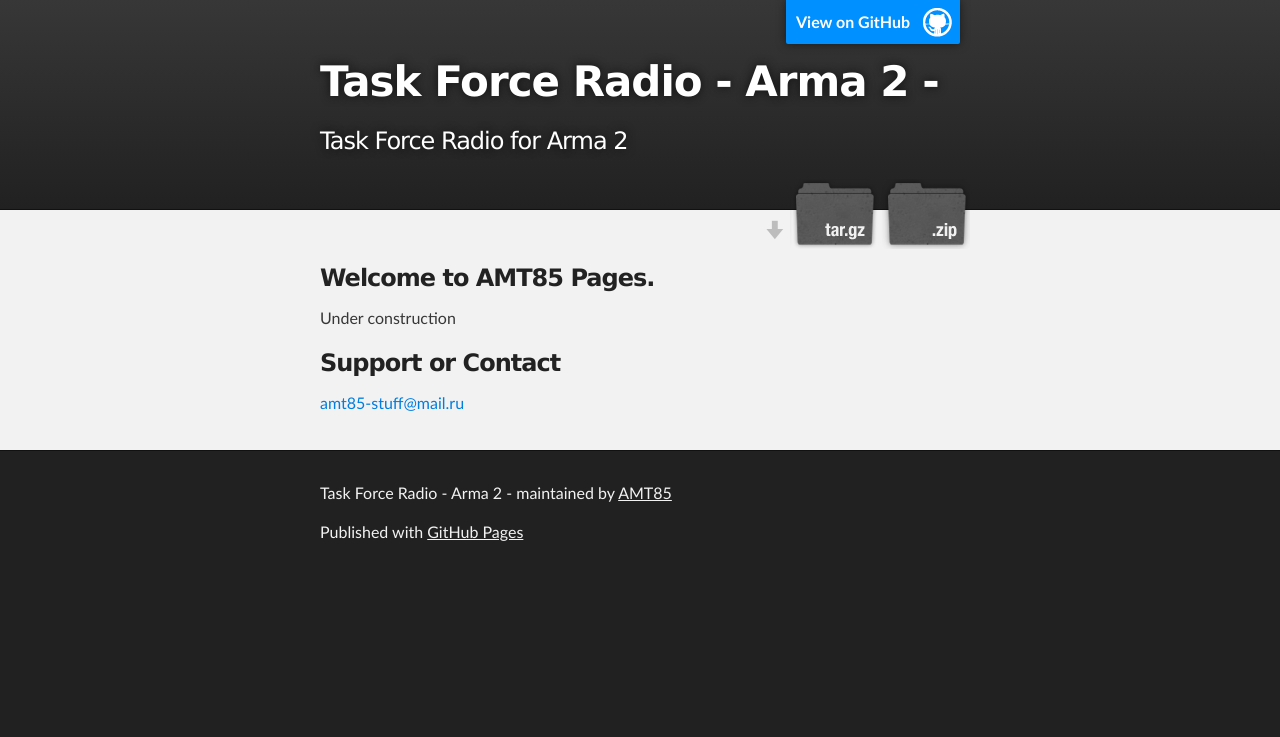
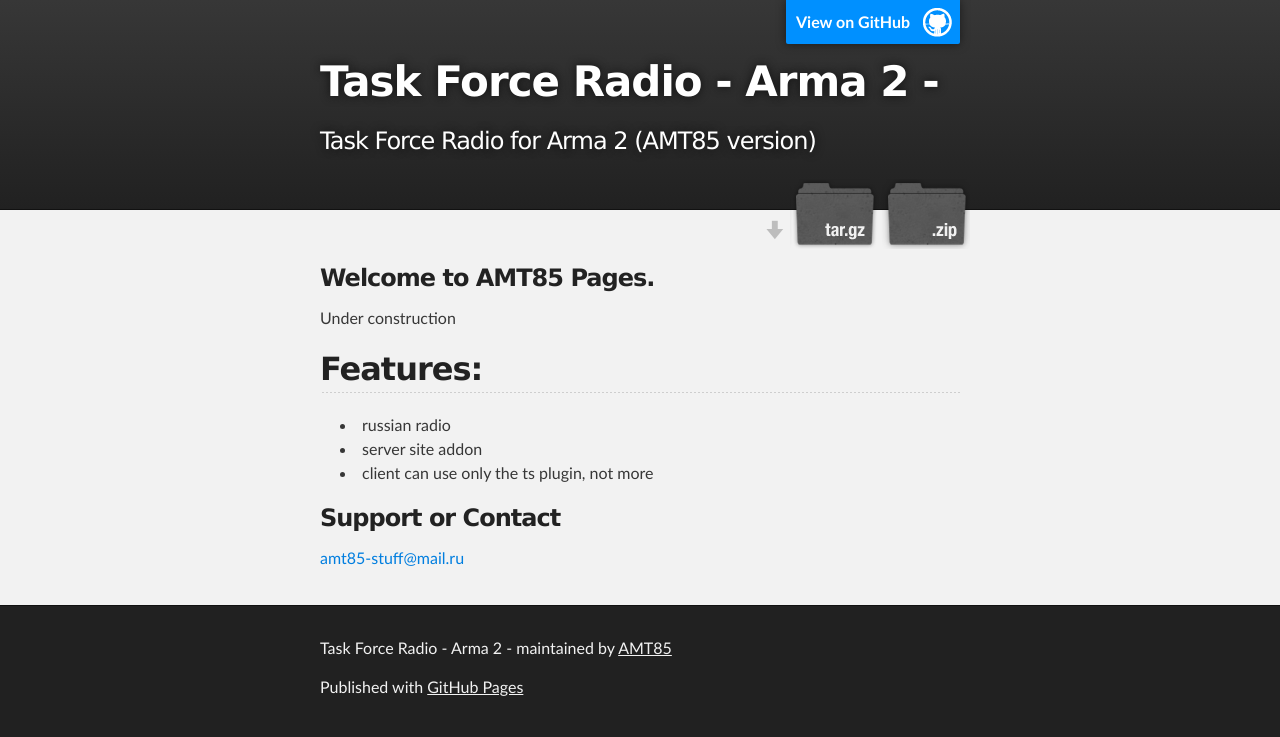
Before and after one commit to AMT85/TFR-AMT-A2, a plain HTML site: page index.html in a window 1280 px wide. Drawn offline with Linux system fonts and the light colour scheme.

Commit message:
Create gh-pages branch via GitHub

```diff
--- a/index.html
+++ b/index.html
@@ -4,7 +4,7 @@
   <head>
     <meta charset='utf-8' />
     <meta http-equiv="X-UA-Compatible" content="chrome=1" />
-    <meta name="description" content="Task Force Radio - Arma 2 - : Task Force Radio for Arma 2" />
+    <meta name="description" content="Task Force Radio - Arma 2 - : Task Force Radio for Arma 2 (AMT85 version)" />
 
     <link rel="stylesheet" type="text/css" media="screen" href="stylesheets/stylesheet.css">
 
@@ -19,7 +19,7 @@
           <a id="forkme_banner" href="https://github.com/AMT85/TFR-AMT-A2">View on GitHub</a>
 
           <h1 id="project_title">Task Force Radio - Arma 2 -</h1>
-          <h2 id="project_tagline">Task Force Radio for Arma 2</h2>
+          <h2 id="project_tagline">Task Force Radio for Arma 2 (AMT85 version)</h2>
 
             <section id="downloads">
               <a class="zip_download_link" href="https://github.com/AMT85/TFR-AMT-A2/zipball/master">Download this project as a .zip file</a>
@@ -36,7 +36,14 @@
 
 <p>Under construction</p>
 
-<h3>
+<h2>
+<a name="features" class="anchor" href="#features"><span class="octicon octicon-link"></span></a>Features:</h2>
+
+<ul>
+<li>russian radio</li>
+<li>server site addon</li>
+<li>client can use only the ts plugin, not more</li>
+</ul><h3>
 <a name="support-or-contact" class="anchor" href="#support-or-contact"><span class="octicon octicon-link"></span></a>Support or Contact</h3>
 
 <p><a href="mailto:amt85-stuff@mail.ru">amt85-stuff@mail.ru</a></p>
--- a/params.json
+++ b/params.json
@@ -1 +1 @@
-{"name":"Task Force Radio - Arma 2 -","tagline":"Task Force Radio for Arma 2","body":"### Welcome to AMT85 Pages.\r\n\r\n\r\nUnder construction\r\n\r\n### Support or Contact\r\namt85-stuff@mail.ru\r\n","google":"","note":"Don't delete this file! It's used internally to help with page regeneration."}
+{"name":"Task Force Radio - Arma 2 -","tagline":"Task Force Radio for Arma 2 (AMT85 version)","body":"### Welcome to AMT85 Pages.\r\n\r\n\r\nUnder construction\r\n\r\n## Features:\r\n* russian radio\r\n* server site addon\r\n* client can use only the ts plugin, not more\r\n\r\n\r\n\r\n### Support or Contact\r\namt85-stuff@mail.ru\r\n","google":"","note":"Don't delete this file! It's used internally to help with page regeneration."}
```
